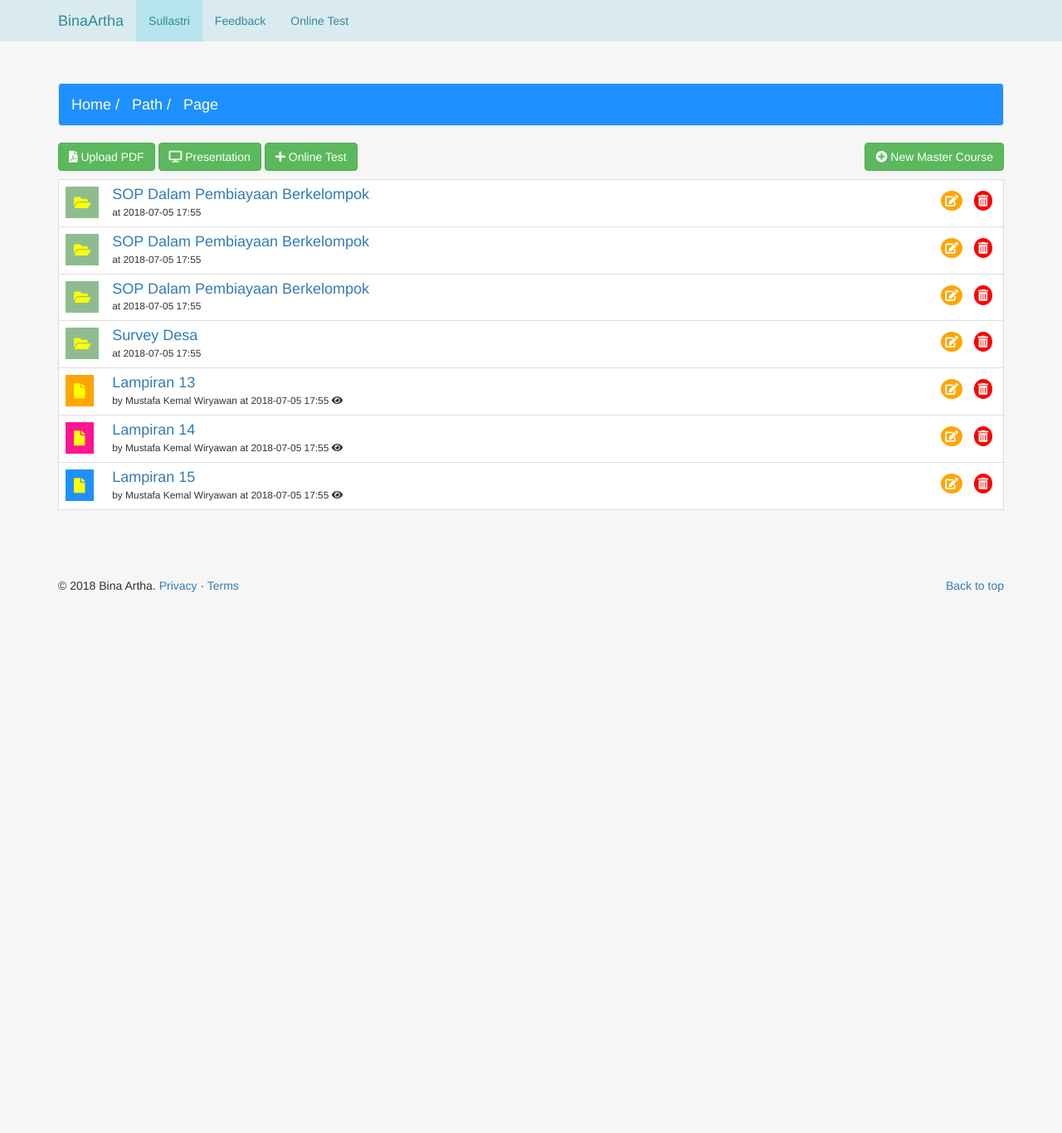
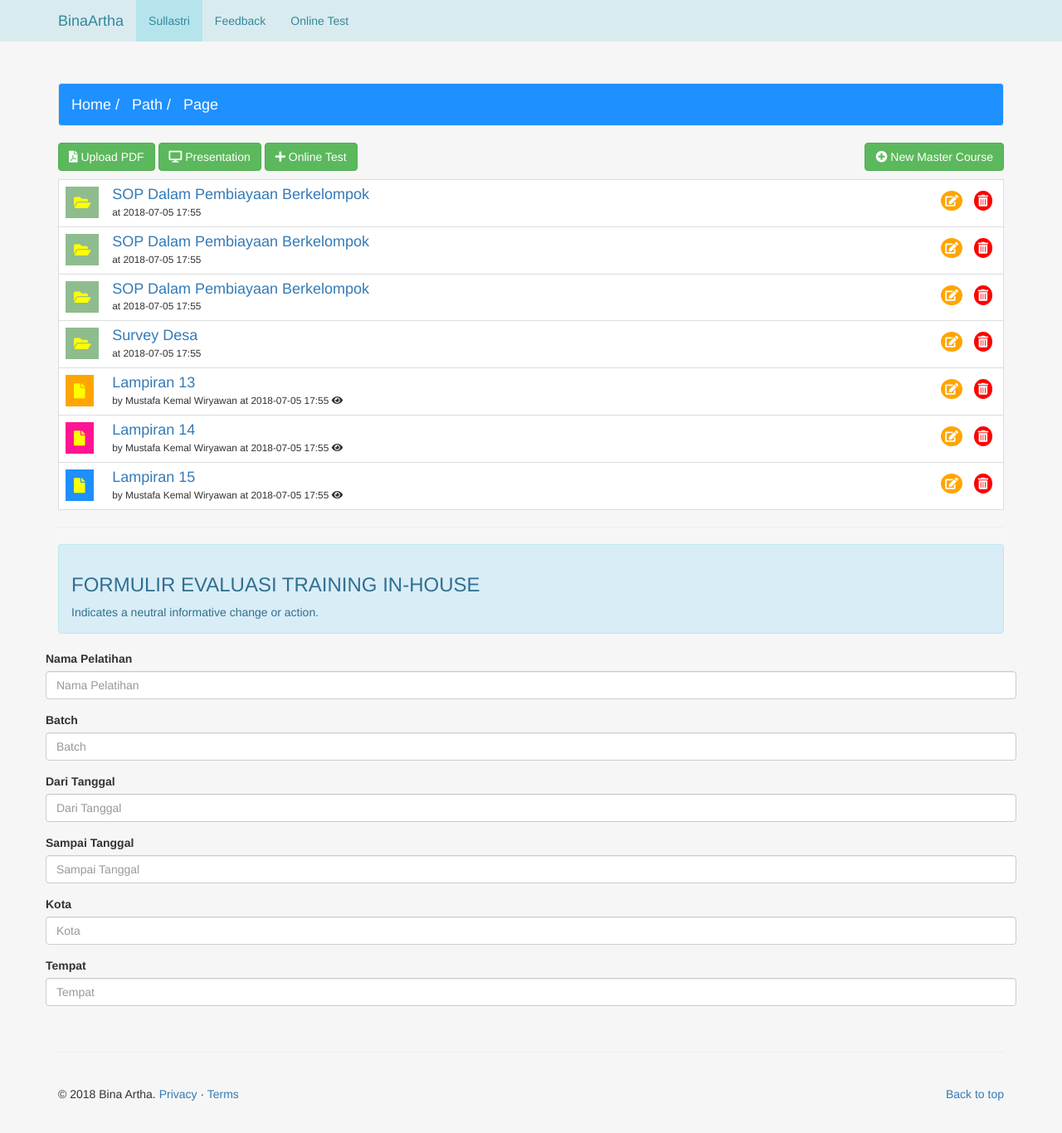
Before and after one commit to kemtol/Bina-Artha, a Jekyll site: the page built from laman/dashboard.md, in a window 1280 px wide and 1379 px high. Shown: the top 1366 px of the window at 83% size. Built offline with Jekyll 4.4.1, drawn with Linux system fonts in a browser that asks for light colours; nearby versions of some CDN libraries.

Commit message:
Update admin.html

```diff
--- a/_layouts/admin.html
+++ b/_layouts/admin.html
@@ -115,6 +115,42 @@
             </tr>
           </tbody>
         </table>
+      </div>
+
+      <hr/>
+
+      <div class="alert alert-info">
+        <h3>FORMULIR EVALUASI TRAINING IN-HOUSE</h3>
+        <p>Indicates a neutral informative change or action.</p>
+      </div>
+
+      <div class="row">
+        <form>
+          <div class="form-group">
+            <label for="namaPelatihan">Nama Pelatihan</label>
+            <input type="text" class="form-control" id="namaPelatihan" placeholder="Nama Pelatihan">
+          </div>
+          <div class="form-group">
+            <label for="batch">Batch</label>
+            <input type="text" class="form-control" id="batch" placeholder="Batch">
+          </div>
+          <div class="form-group">
+            <label for="dariTgl">Dari Tanggal</label>
+            <input type="text" class="form-control" id="dariTgl" placeholder="Dari Tanggal">
+          </div>
+          <div class="form-group">
+            <label for="sampaiTgl">Sampai Tanggal</label>
+            <input type="text" class="form-control" id="sampaiTgl" placeholder="Sampai Tanggal">
+          </div>
+          <div class="form-group">
+            <label for="kota">Kota</label>
+            <input type="text" class="form-control" id="kota" placeholder="Kota">
+          </div>
+          <div class="form-group">
+            <label for="tempat">Tempat</label>
+            <input type="text" class="form-control" id="tempat" placeholder="Tempat">
+          </div>
+        </form>
       </div>
 
       <footer>
```
